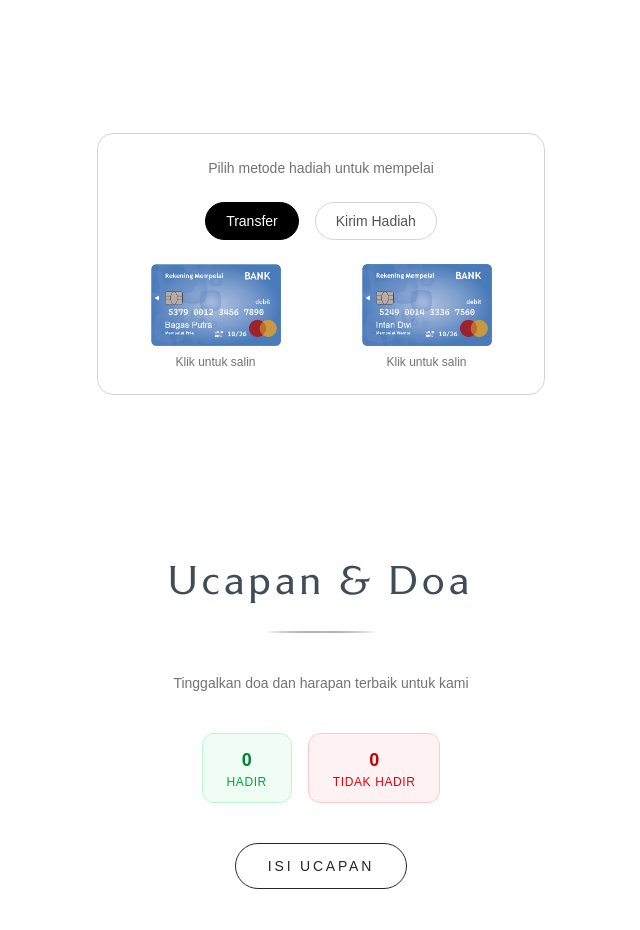
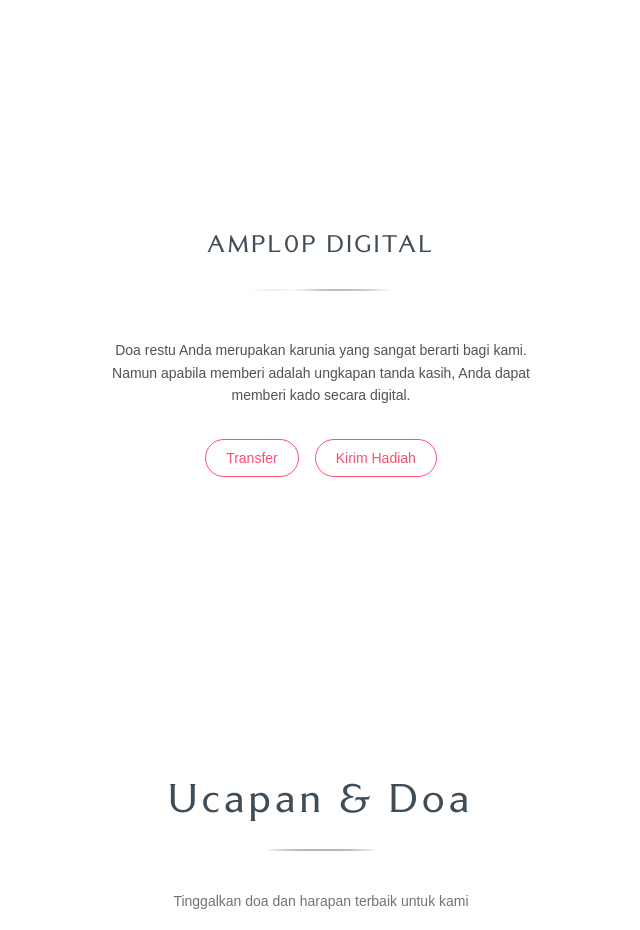
Before and after one commit to swakastudio/duajemari, a Next.js app: page /firoh-arofi/invitation in a window 1280 px wide. Shown: the part 4740-5670 px from the top of the page, without its empty margins (319-959 px from the left). Built offline with nearby package versions, Linux system fonts and the light colour scheme.

Commit message:
Update WeddingEnvelope.tsx

```diff
--- a/app/(wedding)/firoh-arofi/components/WeddingEnvelope.tsx
+++ b/app/(wedding)/firoh-arofi/components/WeddingEnvelope.tsx
@@ -2,35 +2,39 @@
 
 import { useState } from "react"
 
-export default function WeddingEnvelope() {
+export default function GiftEnvelope(){
 
 /* ===============================
    TAB STATE
-=============================== */
+================================ */
 
-const [tab,setTab] = useState<"transfer" | "kirim">("transfer")
+const [tab,setTab] = useState<"transfer"|"kirim"|null>(null)
 
+
+/* ===============================
+   FORM STATE
+================================ */
+
+const [nama,setNama] = useState("")
+const [alamat,setAlamat] = useState("")
+const [telp,setTelp] = useState("")
 
 
 /* ===============================
    DATA REKENING
-=============================== */
+================================ */
 
 const rekening = {
-
-pria:"5379001234567890",
-
-wanita:"5249001433367560"
-
+pria:"319401017385538",
+wanita:"7254196902"
 }
-
 
 
 /* ===============================
    COPY REKENING
-=============================== */
+================================ */
 
-const copyRek=(rek:string)=>{
+const copyRek = (rek:string)=>{
 
 navigator.clipboard.writeText(rek)
 
@@ -39,42 +43,264 @@ alert("Nomor rekening berhasil disalin")
 }
 
 
+/* ===============================
+   PRINT LABEL
+================================ */
+
+const printLabel = ()=>{
+
+const penerimaNama = "Bagas Putra"
+
+const penerimaAlamat = `Jl. Kutisari No.36 Kutisari
+Kec. Tenggilis Mejoyo
+Surabaya
+Jawa Timur`
+
+const penerimaTelp = "081234567890"
+
+const now = new Date()
+
+const fileName =
+`print_label_duajemari_${now.getDate()}-${now.getMonth()+1}-${now.getFullYear()}_${now.getHours()}-${now.getMinutes()}`
+
+const win = window.open("","_blank")
+
+if(!win) return
+
+win.document.write(`
+<html>
+<head>
+
+<title>${fileName}</title>
+
+<style>
+
+@page{
+size:A5 landscape;
+margin:0;
+}
+
+*{
+-webkit-print-color-adjust: exact;
+print-color-adjust: exact;
+}
+
+body{
+margin:0;
+font-family:Arial, Helvetica, sans-serif;
+display:flex;
+justify-content:center;
+align-items:center;
+height:100vh;
+background:white;
+}
+
+.label{
+
+width:18.5cm;
+height:12cm;
+
+border:2px solid #333;
+
+padding:20px;
+
+box-sizing:border-box;
+
+display:flex;
+flex-direction:column;
+justify-content:space-between;
+
+}
+
+.header{
+
+background:#ff4d6d;
+color:white;
+text-align:center;
+font-size:28px;
+font-weight:bold;
+padding:10px;
+border-radius:10px;
+margin-bottom:15px;
+
+}
+
+.row{
+display:flex;
+font-size:20px;
+margin-bottom:10px;
+align-items:flex-start;
+}
+
+.label-name{
+width:180px;
+font-weight:bold;
+}
+
+.separator{
+width:15px;
+}
+
+.value{
+flex:1;
+white-space:pre-line;
+line-height:1.3;
+}
+
+.divider{
+height:2px;
+background:#ff4d6d;
+margin:15px 0;
+}
+
+.footer{
+background:#ff4d6d;
+color:white;
+text-align:center;
+font-size:20px;
+font-weight:bold;
+padding:12px;
+margin-top:18px;
+border-radius:6px;
+}
+
+.printinfo{
+position:absolute;
+bottom:8px;
+left:12px;
+font-size:10px;
+color:#555;
+}
+
+</style>
+
+</head>
+
+<body>
+
+<div class="label">
+
+<div>
+
+<div class="header">
+KETERANGAN PENGIRIMAN PAKET
+</div>
+
+<div class="row">
+<div class="label-name">Nama Pengirim</div>
+<div class="separator">:</div>
+<div class="value">${nama}</div>
+</div>
+
+<div class="row">
+<div class="label-name">Alamat</div>
+<div class="separator">:</div>
+<div class="value">${alamat}</div>
+</div>
+
+<div class="row">
+<div class="label-name">No. Telp</div>
+<div class="separator">:</div>
+<div class="value">${telp}</div>
+</div>
+
+<div class="divider"></div>
+
+<div class="row">
+<div class="label-name">Nama Penerima</div>
+<div class="separator">:</div>
+<div class="value">${penerimaNama}</div>
+</div>
+
+<div class="row">
+<div class="label-name">Alamat</div>
+<div class="separator">:</div>
+<div class="value">${penerimaAlamat}</div>
+</div>
+
+<div class="row">
+<div class="label-name">No. Telp</div>
+<div class="separator">:</div>
+<div class="value">${penerimaTelp}</div>
+</div>
+
+<div class="divider"></div>
+
+<div class="footer">
+TEMPELKAN KETERANGAN BERIKUT DIATAS PAKET
+</div>
+
+</div>
+
+<div class="printinfo">
+${fileName}
+</div>
+
+<script>
+window.onload=function(){
+window.print()
+}
+</script>
+
+</body>
+</html>
+`)
+
+win.document.close()
+
+}
+
 
 /* ===============================
    UI
-=============================== */
+================================ */
 
 return(
 
-<div className="border border-neutral-300 rounded-2xl p-6 bg-white/80 backdrop-blur space-y-6 max-w-md mx-auto">
+<section className="fade-up relative px-6 py-24">
+
+<div className="mx-auto max-w-4xl text-center">
 
 
 {/* TITLE */}
 
-<p className="text-sm text-center text-neutral-500">
+<h2 className="font-ltsip text-[24px] tracking-[0.06em] text-[#3f4d58]">
+AMPL0P DIGITAL
+</h2>
 
-Pilih metode hadiah untuk mempelai
 
+{/* DIVIDER */}
+
+<div className="relative w-36 h-[2px] mx-auto mt-6 mb-12 overflow-hidden">
+
+<div className="absolute inset-0 bg-gradient-to-r from-transparent via-[#3f4d58] to-transparent opacity-70"></div>
+
+<div className="absolute inset-0 animate-dividerShine bg-gradient-to-r from-transparent via-white to-transparent opacity-90"></div>
+
+</div>
+
+
+<p className="text-sm text-neutral-600 mb-8 max-w-md mx-auto leading-relaxed">
+Doa restu Anda merupakan karunia yang sangat berarti bagi kami.
+Namun apabila memberi adalah ungkapan tanda kasih,
+Anda dapat memberi kado secara digital.
 </p>
 
 
 
 {/* TAB BUTTON */}
 
-<div className="flex justify-center gap-4">
-
+<div className="flex justify-center gap-4 mb-10">
 
 <button
 onClick={()=>setTab("transfer")}
 className={`px-5 py-2 text-sm rounded-full border transition
 ${tab==="transfer"
-?"bg-black text-white border-black"
-:"border-neutral-300 text-neutral-600"}
-`}
+?"bg-[#ff4d6d] text-white border-[#ff4d6d]"
+:"border-[#ff4d6d] text-[#ff4d6d]"
+}`}
 >
-
 Transfer
-
 </button>
 
 
@@ -82,44 +308,48 @@ Transfer
 onClick={()=>setTab("kirim")}
 className={`px-5 py-2 text-sm rounded-full border transition
 ${tab==="kirim"
-?"bg-black text-white border-black"
-:"border-neutral-300 text-neutral-600"}
-`}
+?"bg-[#ff4d6d] text-white border-[#ff4d6d]"
+:"border-[#ff4d6d] text-[#ff4d6d]"
+}`}
 >
-
 Kirim Hadiah
-
 </button>
-
 
 </div>
 
 
 
 {/* ===============================
-TRANSFER TAB
-=============================== */}
+   TRANSFER
+================================ */}
 
-{tab==="transfer" &&(
+<div
+className={`
+transition-all duration-500 overflow-hidden
+${tab==="transfer"
+?"max-h-[500px] opacity-100"
+:"max-h-0 opacity-0"}
+`}
+>
 
-<div className="grid grid-cols-2 gap-6 justify-items-center">
+<p className="text-xs text-neutral-500 mb-6">
+Klik kartu untuk menyalin nomor rekening
+</p>
+
+<div className="flex justify-center gap-8 flex-wrap">
 
 
 {/* CARD PRIA */}
 
 <div
 onClick={()=>copyRek(rekening.pria)}
-className="cursor-pointer hover:scale-105 transition"
+className="cursor-pointer transition hover:scale-105"
 >
 
 <img
-src="/card-pria.png"
-className="w-[130px]"
+src="/firoh-arofi/card-pria.png"
+className="w-[190px] md:w-[220px]"
 />
-
-<p className="text-xs text-center mt-2 text-neutral-500">
-Klik untuk salin
-</p>
 
 </div>
 
@@ -129,17 +359,71 @@ Klik untuk salin
 
 <div
 onClick={()=>copyRek(rekening.wanita)}
-className="cursor-pointer hover:scale-105 transition"
+className="cursor-pointer transition hover:scale-105"
 >
 
 <img
-src="/card-wanita.png"
-className="w-[130px]"
+src="/firoh-arofi/card-wanita.png"
+className="w-[190px] md:w-[220px]"
 />
 
-<p className="text-xs text-center mt-2 text-neutral-500">
-Klik untuk salin
-</p>
+</div>
+
+</div>
+
+</div>
+
+
+
+{/* ===============================
+   KIRIM HADIAH
+================================ */}
+
+<div
+className={`
+transition-all duration-500 overflow-hidden
+${tab==="kirim"
+?"max-h-[600px] opacity-100"
+:"max-h-0 opacity-0"}
+`}
+>
+
+<div className="max-w-sm mx-auto space-y-4 mt-4">
+
+<input
+placeholder="Nama Pengirim"
+value={nama}
+onChange={(e)=>setNama(e.target.value)}
+className="w-full border border-neutral-300 rounded-lg px-4 py-2 text-sm"
+/>
+
+<input
+placeholder="Alamat"
+value={alamat}
+onChange={(e)=>setAlamat(e.target.value)}
+className="w-full border border-neutral-300 rounded-lg px-4 py-2 text-sm"
+/>
+
+<input
+placeholder="No. Telp"
+value={telp}
+onChange={(e)=>setTelp(e.target.value)}
+className="w-full border border-neutral-300 rounded-lg px-4 py-2 text-sm"
+/>
+
+
+<div className="flex justify-center gap-4 pt-2">
+
+<button
+onClick={printLabel}
+className="px-4 py-2 text-sm rounded-full border border-[#ff4d6d] text-[#ff4d6d] hover:bg-[#ff4d6d] hover:text-white transition"
+>
+Cetak Label
+</button>
+
+</div>
+
+</div>
 
 </div>
 
@@ -147,53 +431,7 @@ Klik untuk salin
 
 </div>
 
-)}
-
-
-
-{/* ===============================
-KIRIM HADIAH
-=============================== */}
-
-{tab==="kirim" &&(
-
-<div className="text-center text-sm text-neutral-600 leading-relaxed">
-
-<p>
-
-Hadiah juga dapat dikirim langsung
-ke alamat mempelai berikut
-
-</p>
-
-
-<p className="mt-4 font-medium">
-
-Nur Lailatul Maghfiroh
-
-</p>
-
-
-<p className="text-neutral-500">
-
-Jl. Kepuhkiriman Dalam Masjid
-Gang IV RT 04 RW 01
-Waru - Sidoarjo
-
-</p>
-
-
-<p className="mt-3 text-neutral-500">
-
-Telp: 08973124009
-
-</p>
-
-</div>
-
-)}
-
-</div>
+</section>
 
 )
 
```
Lines whose indentation alone changed are shown as unchanged.
